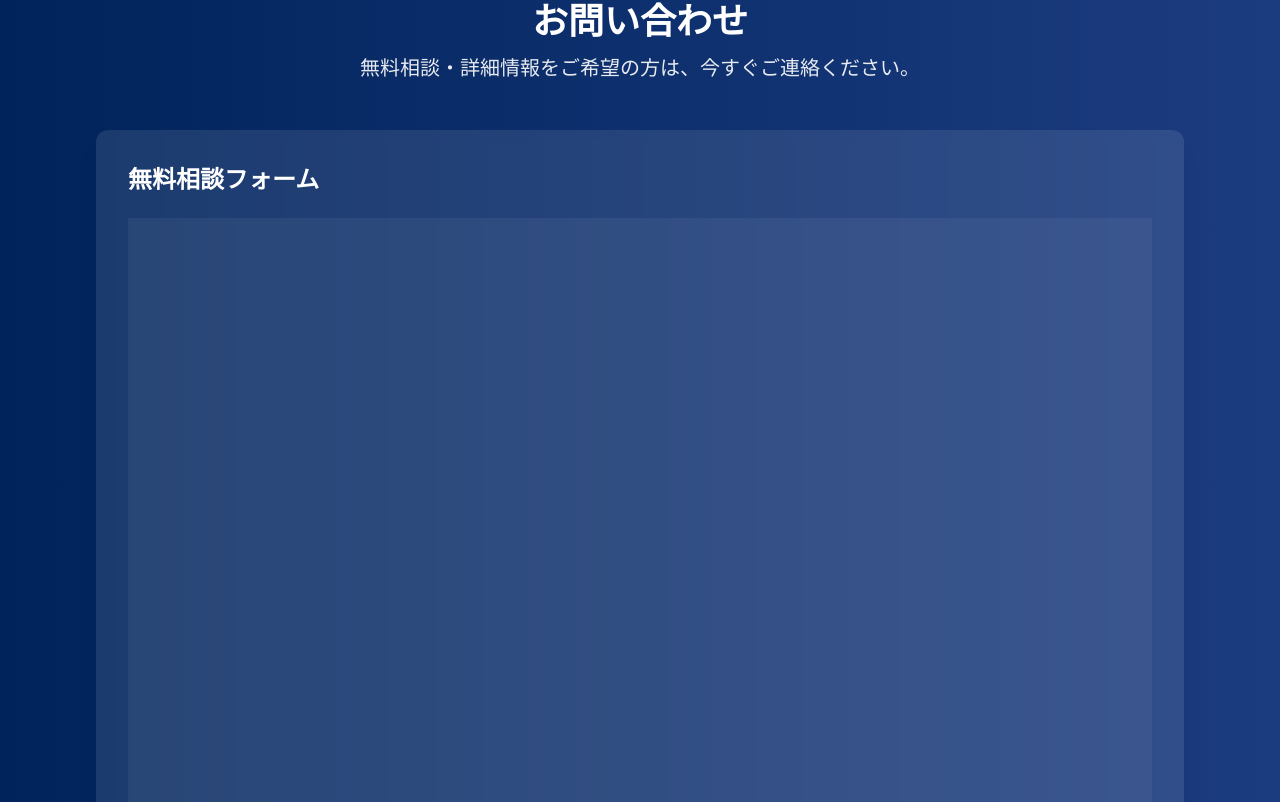
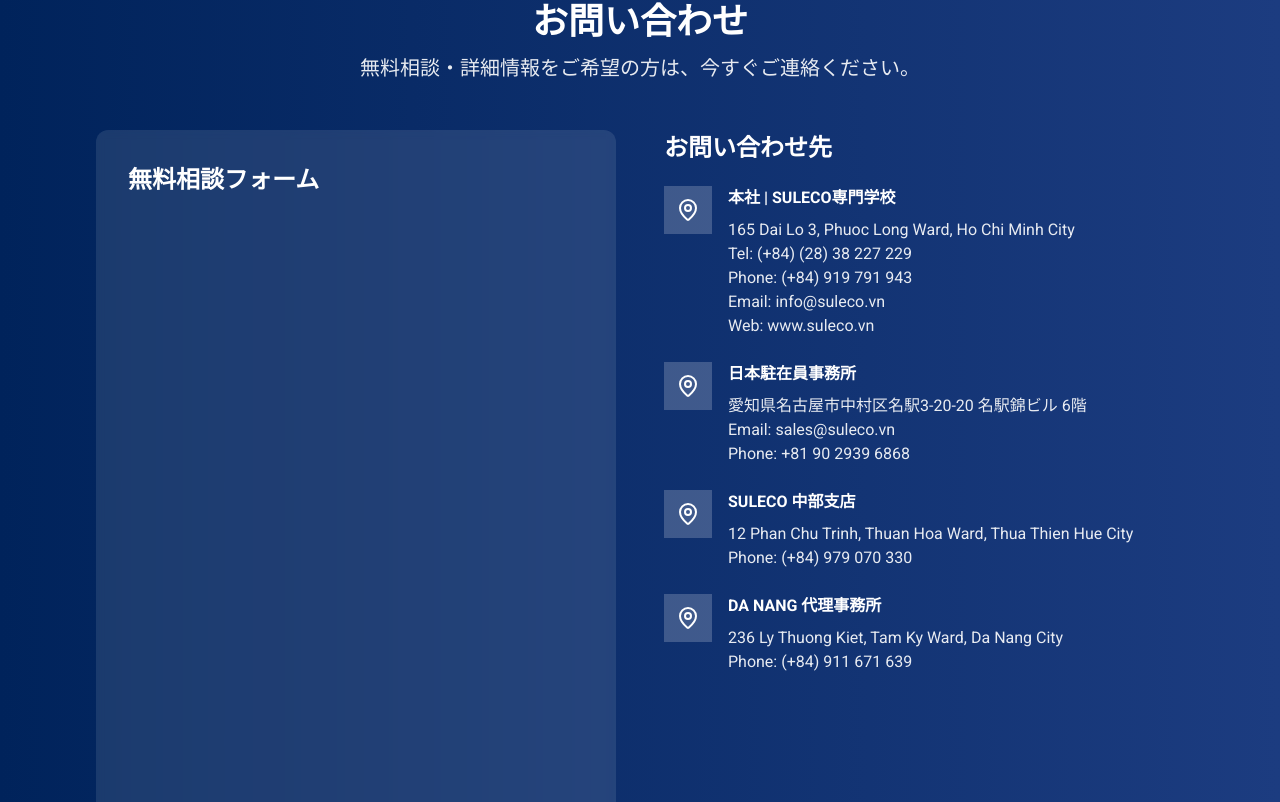
Before and after one commit to nhipybn/Suleco, a Next.js app: page / in a window 1280 px wide. Shown: the part 7138-7940 px from the top of the page. Built offline with nearby package versions, Linux system fonts and the light colour scheme.

Commit message:
Update ContactSection.tsx

```diff
--- a/app/components/ContactSection.tsx
+++ b/app/components/ContactSection.tsx
@@ -1,15 +1,29 @@
 "use client";
 
-import Script from "next/script";
+import { useEffect } from "react";
+import { MapPin } from "lucide-react";
 
 export default function ContactSection() {
+  useEffect(() => {
+    // Đảm bảo không gắn script nhiều lần
+    if (!document.getElementById("_bownow_loader")) {
+      const script = document.createElement("script");
+      script.id = "_bownow_loader";
+      script.type = "text/javascript";
+      script.charset = "utf-8";
+      script.src =
+        "https://contents.bownow.jp/forms/sid_757076642af3b3b48374/trace.js";
+      document.head.appendChild(script);
+    }
+  }, []);
+
   return (
     <section
       id="contact"
       className="py-20 bg-gradient-to-r from-navy to-navy-dark text-white"
     >
       <div className="max-w-6xl mx-auto px-4 sm:px-6 lg:px-8">
-        {/* Phần tiêu đề */}
+        {/* Tiêu đề */}
         <div className="text-center mb-12">
           <h2 className="text-3xl sm:text-4xl font-bold mb-4 font-noto">
             お問い合わせ
@@ -19,31 +33,86 @@ export default function ContactSection() {
           </p>
         </div>
 
-        {/* Container form */}
-        <div className="bg-white/10 backdrop-blur-sm p-8 rounded-xl shadow-xl">
-          <h3 className="text-2xl font-bold mb-6 font-noto text-white">
-            無料相談フォーム
-          </h3>
-          <div
-            id="sid_757076642af3b3b48374"
-            className="min-h-[600px] w-full bg-white/5 rounded-lg"
-          />
+        {/* Grid 2 cột */}
+        <div className="grid grid-cols-1 lg:grid-cols-2 gap-12">
+          {/* Form BowNow – cột trái */}
+          <div className="bg-white/10 backdrop-blur-sm p-8 rounded-xl">
+            <h3 className="text-2xl font-bold mb-6 font-noto">無料相談フォーム</h3>
+
+            {/* Đây là div đích mà BowNow sẽ render form */}
+            <div
+              id="sid_757076642af3b3b48374"
+              className="min-h-[600px] w-full"
+            ></div>
+          </div>
+
+          {/* Thông tin liên hệ – cột phải */}
+          <div>
+            <h3 className="text-2xl font-bold mb-6 font-noto">お問い合わせ先</h3>
+            <div className="space-y-6">
+              {/* 本社 */}
+              <div className="flex items-start space-x-4">
+                <div className="w-12 h-12 bg-white/20 rounded-lg flex items-center justify-center flex-shrink-0">
+                  <MapPin className="w-6 h-6 text-white" />
+                </div>
+                <div>
+                  <h4 className="font-semibold mb-2">本社 | SULECO専門学校</h4>
+                  <p className="opacity-90">
+                    165 Dai Lo 3, Phuoc Long Ward, Ho Chi Minh City
+                  </p>
+                  <p className="opacity-90">Tel: (+84) (28) 38 227 229</p>
+                  <p className="opacity-90">Phone: (+84) 919 791 943</p>
+                  <p className="opacity-90">Email: info@suleco.vn</p>
+                  <p className="opacity-90">Web: www.suleco.vn</p>
+                </div>
+              </div>
+
+              {/* 日本駐在員事務所 */}
+              <div className="flex items-start space-x-4">
+                <div className="w-12 h-12 bg-white/20 rounded-lg flex items-center justify-center flex-shrink-0">
+                  <MapPin className="w-6 h-6 text-white" />
+                </div>
+                <div>
+                  <h4 className="font-semibold mb-2">日本駐在員事務所</h4>
+                  <p className="opacity-90">
+                    愛知県名古屋市中村区名駅3-20-20 名駅錦ビル 6階
+                  </p>
+                  <p className="opacity-90">Email: sales@suleco.vn</p>
+                  <p className="opacity-90">Phone: +81 90 2939 6868</p>
+                </div>
+              </div>
+
+              {/* SULECO 中部支店 */}
+              <div className="flex items-start space-x-4">
+                <div className="w-12 h-12 bg-white/20 rounded-lg flex items-center justify-center flex-shrink-0">
+                  <MapPin className="w-6 h-6 text-white" />
+                </div>
+                <div>
+                  <h4 className="font-semibold mb-2">SULECO 中部支店</h4>
+                  <p className="opacity-90">
+                    12 Phan Chu Trinh, Thuan Hoa Ward, Thua Thien Hue City
+                  </p>
+                  <p className="opacity-90">Phone: (+84) 979 070 330</p>
+                </div>
+              </div>
+
+              {/* DA NANG 代理事務所 */}
+              <div className="flex items-start space-x-4">
+                <div className="w-12 h-12 bg-white/20 rounded-lg flex items-center justify-center flex-shrink-0">
+                  <MapPin className="w-6 h-6 text-white" />
+                </div>
+                <div>
+                  <h4 className="font-semibold mb-2">DA NANG 代理事務所</h4>
+                  <p className="opacity-90">
+                    236 Ly Thuong Kiet, Tam Ky Ward, Da Nang City
+                  </p>
+                  <p className="opacity-90">Phone: (+84) 911 671 639</p>
+                </div>
+              </div>
+            </div>
+          </div>
         </div>
       </div>
-
-      {/* Script BowNow */}
-      <Script
-        id="_bownow_cs_sid_757076642af3b3b48374"
-        strategy="afterInteractive"
-        dangerouslySetInnerHTML={{
-          __html: `
-            var _bownow_cs_sid_757076642af3b3b48374 = document.createElement('script');
-            _bownow_cs_sid_757076642af3b3b48374.charset = 'utf-8';
-            _bownow_cs_sid_757076642af3b3b48374.src = 'https://contents.bownow.jp/forms/sid_757076642af3b3b48374/trace.js';
-            document.getElementsByTagName('head')[0].appendChild(_bownow_cs_sid_757076642af3b3b48374);
-          `,
-        }}
-      />
     </section>
   );
 }
```
